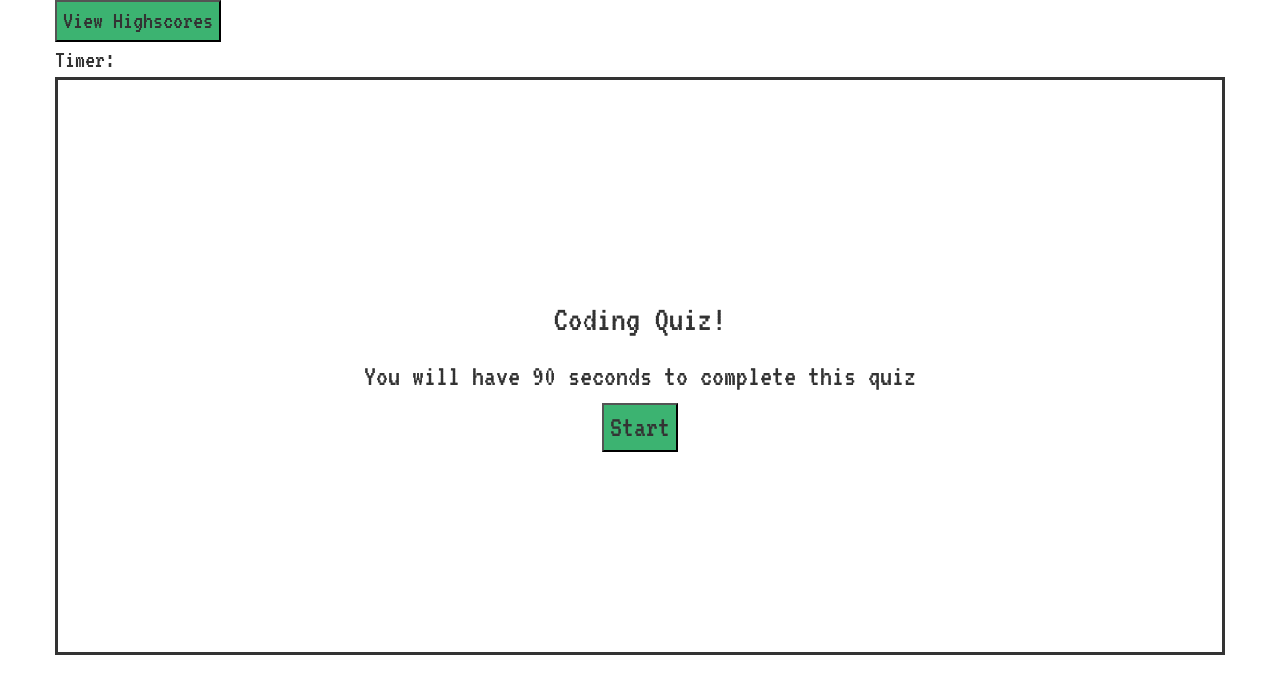
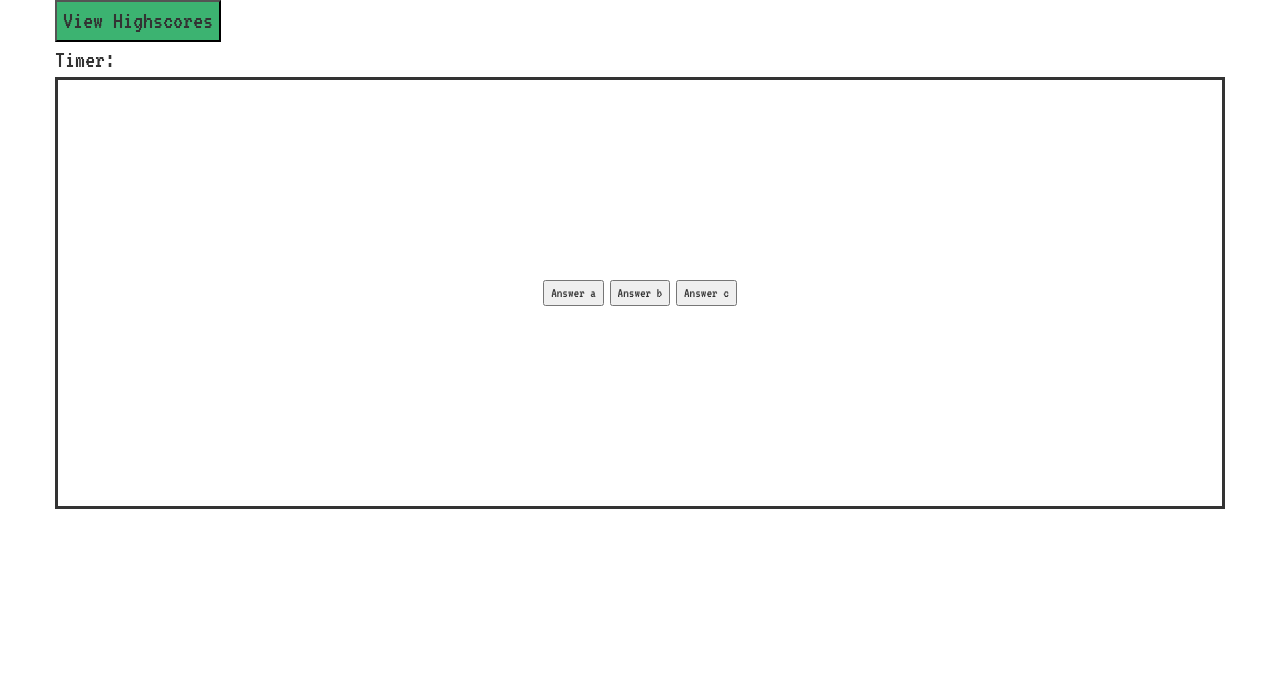
Before and after one commit to demi0504/code-quiz, a plain HTML site: page index.html in a window 1280 px wide. Both pictures are taken after a click on the button "Start". Drawn offline with nearby package versions, Linux system fonts and the light colour scheme.

Commit message:
began adding functions to js file

```diff
--- a/index.html
+++ b/index.html
@@ -24,22 +24,25 @@
     <main class="container custom-box">
         <div class="row">
             <div class="col-sm-6 col-sm-offset-3 col-centered">
-                <h1 class="beginQuiz">Coding Quiz!</h1>
-                <h2 class="beginQuiz">You will have 90 seconds to complete this quiz</h2>
+                <h1 class="beginQuiz">Coding Quiz!
+                    <br>You will have 90 seconds to complete this quiz
+                </h1>
                 <button id="startBtn">Start</button>
+                <!--Question element-->
+                <div class="question-container hide">
+                    <div id="question"></div>
+                    <div id="answer-buttons">
+                        <button>Answer a</button>
+                        <button>Answer b</button>
+                        <button>Answer c</button>
+                    </div>
+                </div>
+                <!--End answer choice elements-->
             </div>
         </div>
     </main>
     <!--End start page-->
-    <!--Question element-->
-    <div id="question"></div>
-    <!--Begin answer choice elements-->
-    <div id="choices">
-        <div class="choice" id="a"></div>
-        <div class="choice" id="b"></div>
-        <div class="choice" id="c"></div>
-    </div>
-    <!--End answer choice elements-->
+
     <!--Begin quiz completed section-->
     <div id="scoreContainer"></div>
     <div id="initialsForm"></div>
--- a/script.js
+++ b/script.js
@@ -1,5 +1,7 @@
 const startButton = document.querySelector("#startBtn");
+const beginQuizEl = document.querySelector(".beginQuiz");
 const countdown = document.querySelector("#timer");
+const questionContainer = document.querySelector(".question-container");
 const question = document.querySelector("#question");
 const choices = document.querySelector("#choices");
 const choiceA = document.querySelector("#a");
@@ -7,3 +9,49 @@ const choiceB = document.querySelector("#b");
 const choiceC = document.querySelector("#c");
 const totalScore = document.querySelector("#scoreContainer");
 const intialsBox = document.querySelector("#initialsForm");
+
+//object of questions and answers
+const myQuestions = [
+    {
+        question : "How many computer programming languages are there?",
+        answers: {
+            a: "Under 50",
+            b: "Roughly 400",
+            c: "Over 700"
+        },
+        correctAnswer: "c"
+    },
+    {
+        question: "Who was the first computer programmer?",
+        answers: {
+            a: "Bill Gates",
+            b: "Ada Lovelace",
+            c: "Niklaus Wirth",
+        },
+        correctAnswer: "b"
+    },
+    {
+        question: "What are semantic elements?",
+        answers: {
+            a: "A semantic element clearly describes its meaning to both the browser and the developer.",
+            b: "In HTML this refers to div tags.",
+            c: "They help to style certain HTML tags.",
+        },
+        correctAnswer: "a"
+    }
+];
+
+//Function for start button to initiate quiz questions
+startButton.addEventListener('click', startQuiz);
+function startQuiz() {
+    console.log('started');
+    startButton.classList.add('hide');
+    beginQuizEl.classList.add('hide');
+    nextQuestion();
+}
+
+//Function to show next question
+function nextQuestion() {
+    questionContainer.classList.add('show');
+    question.replaceChild(myQuestions.question[0]);
+}
--- a/style.css
+++ b/style.css
@@ -1,7 +1,10 @@
+*, *::before, *::after {
+    box-sizing: border-box;
+    font-family: 'VT323', monospace;
+}
 /*timer and highscores btn css*/
 #highscores {
     background-color: #3CB371;
-    font-family: 'VT323', monospace;
     font-size: 25px;
 }
 
@@ -9,8 +12,11 @@
     background-color: #98FB98;
 }
 
+#highscores:visited {
+    background-color: #3CB371;
+}
+
 #timer {
-    font-family: 'VT323', monospace;
     font-size: 25px;
 }
 /*start page css*/
@@ -24,16 +30,15 @@
     border-style: solid;
 }
 
-.beginQuiz {
-    font-family: 'VT323', monospace;
-}
-
 #startBtn {
     background-color: #3CB371;
     font-size: 30px;
-    font-family: 'VT323', monospace;
 }
 
 #startBtn:hover {
     background-color: #98FB98;
 }
+
+#startBtn:visited {
+    background-color: #3CB371;
+}
```
